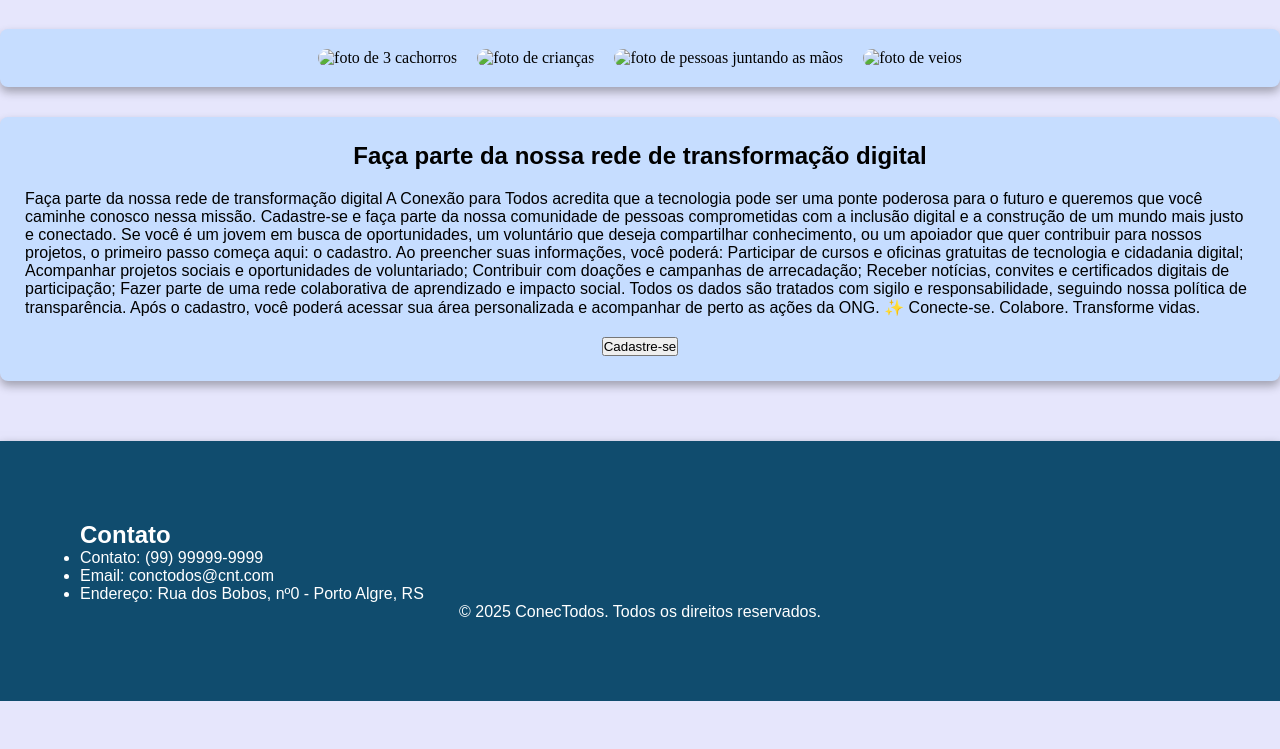
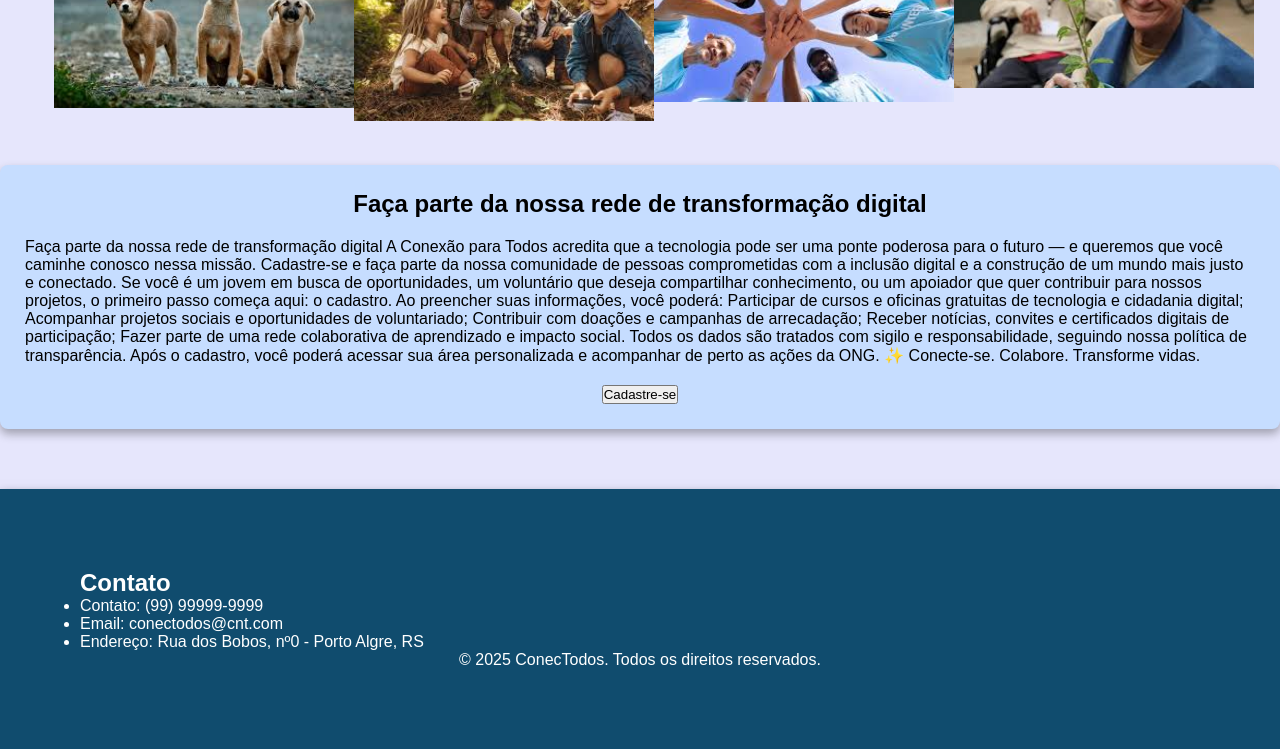
Before and after one commit to harrisonernesto12/ONG-ConecTodos1, a plain HTML site: page projetos.html in a window 1280 px wide. Shown: the part 619-1368 px from the top of the page. Before the commit the page ends 1320 px from the top, so only its background shows below. Drawn offline with Linux system fonts and the light colour scheme.

Commit message:
inclusão de imagens e botão do cadastro

```diff
--- a/projetos.html
+++ b/projetos.html
@@ -1,6 +1,5 @@
 <!DOCTYPE html>
 <html lang="pt-BR">
-
 <head>
     <meta charset="UTF-8">
     <meta name="viewport" content="width=device-width, initial-scale=1.0">
@@ -55,8 +54,7 @@
       <button type="button" id="closeLogin">Cancelar</button>
     </div>
     <p id="loginError" style="color:#b00"></p>
-  </form>
-</div>
+  </form></div>
 
 <body>
     <div class="title1">
@@ -98,9 +96,8 @@
   </div>
      </div>
 
-<h1>Mídias</h1>
-
   <div class="midias">
+      <p>Mídias</p>
 
       <div><img src="/assets/fotosDasMidias/ft1.jpg" alt="foto de 3 cachorros"></div>
       <div><img src="/assets/fotosDasMidias/ft2.jpg" alt="foto de crianças"></img></img></img></div>
@@ -111,20 +108,27 @@
      <div class=cadastro-conteiner>
        <h2>Faça parte da nossa rede de transformação digital</h2>
        <p>Faça parte da nossa rede de transformação digital
-      A Conexão para Todos acredita que a tecnologia pode ser uma ponte poderosa para o futuro e queremos que você
-      caminhe conosco nessa missão.
-      Cadastre-se e faça parte da nossa comunidade de pessoas comprometidas com a inclusão digital e a construção de um
-      mundo mais justo e conectado.
-      Se você é um jovem em busca de oportunidades, um voluntário que deseja compartilhar conhecimento, ou um apoiador
-      que quer contribuir para nossos projetos, o primeiro passo começa aqui: o cadastro.
+
+A Conexão para Todos acredita que a tecnologia pode ser uma ponte poderosa para o futuro — e queremos que você caminhe conosco nessa missão.
+Cadastre-se e faça parte da nossa comunidade de pessoas comprometidas com a inclusão digital e a construção de um mundo mais justo e conectado.
+
+Se você é um jovem em busca de oportunidades, um voluntário que deseja compartilhar conhecimento, ou um apoiador que quer contribuir para nossos projetos, o primeiro passo começa aqui: o cadastro.
+
 Ao preencher suas informações, você poderá:
+
 Participar de cursos e oficinas gratuitas de tecnologia e cidadania digital;
+
 Acompanhar projetos sociais e oportunidades de voluntariado;
+
 Contribuir com doações e campanhas de arrecadação;
+
 Receber notícias, convites e certificados digitais de participação;
+
 Fazer parte de uma rede colaborativa de aprendizado e impacto social.
+
 Todos os dados são tratados com sigilo e responsabilidade, seguindo nossa política de transparência.
 Após o cadastro, você poderá acessar sua área personalizada e acompanhar de perto as ações da ONG.
+
 ✨ Conecte-se. Colabore. Transforme vidas.</p>
 
    <a href="cadastro.html"> <button>Cadastre-se</button></a>
@@ -141,7 +145,7 @@
       <ul>
         <h2>Contato</h2>
         <li>Contato: (99) 99999-9999</li>
-      <li>Email: conctodos@cnt.com</li>
+        <li>Email: conectodos@cnt.com</li>
         <li>Endereço: Rua dos Bobos, nº0 - Porto Algre, RS</li>
       </ul>
     </div>
--- a/styles.css
+++ b/styles.css
@@ -3,14 +3,13 @@
     padding: 0;
     box-sizing: border-box;
 }
-
-body {
+body{
     display: grid;
-    background-color: rgb(230, 230, 252);
+    background-color:  rgb(230, 230, 252);
     gap: 30px;
 }
 
-.title1 {
+.title1{
  font-family: Arial;
  color: rgb(38, 197, 65);
  background-color: rgb(255, 255, 255);
@@ -29,7 +28,7 @@ body {
 
 }
 
-.card {
+.card{
     display: flex;
     flex-direction: column;
     justify-content: space-between;
@@ -45,7 +44,6 @@ body {
     text-align: center;
 
 }
-
 .card img {
     width: 100%;
     border-radius: 8px
@@ -60,7 +58,6 @@ body {
     cursor: pointer;
     border: none;
 }
-
 .card button:hover {
     background-color: rgb(204, 0, 0);
 }
@@ -76,20 +73,18 @@ header {
     box-shadow: 0 5px 10px rgba(0, 0, 0, 0.5);
 
 }
-
-.conteiner-logo {
+.conteiner-logo{
     display: flex;
-    align-items: center;
+    align-items: center ;
 }
 
-header nav a {
+header nav a{
     color: rgb(255, 255, 255);
     text-decoration: none;
     margin: 0 10px;
     font-weight: bold;
 }
-
-footer {
+footer{
     display: flex;
     flex-direction: column;
     background-color: rgb(16, 76, 110);
@@ -100,11 +95,11 @@ footer {
     margin-top: 30px;
 }
 
-footer span {
+footer span{
     text-align: center;
 }
 
-.conteiner-mvv {
+.conteiner-mvv{
     display: flex;
     flex-direction: column;
     align-items: center;
@@ -119,7 +114,7 @@ footer span {
 }
 
 
-.card-mvv {
+.card-mvv{
     background-color: rgb(16, 76, 110);
     color: white;
     padding: 40px;
@@ -167,7 +162,7 @@ footer span {
 }
 
 .btn-login {
-    color: rgb(255, 255, 255);
+    color:rgb(255, 255, 255);
     font-family: Arial, Helvetica, sans-serif;
     padding: 10px;
     background-color: rgb(230, 6, 6);
@@ -216,34 +211,21 @@ header img {
     justify-content: center;
     border-radius: 50px;
     background-color: rgb(0, 120, 255);
-}
+}´
 
-´ .pic-conteiner img {
+.pic-conteiner img{
     width: 200px;
 
 }
 
-.midias {
+.midias{
   display: flex;
-    justify-content: center;
-    align-items: center;
-    gap: 20px;
-    padding: 20px;
-    background-color: rgb(198, 221, 255);
-    box-shadow: 0 5px 10px rgba(0, 0, 0, 0.3);
-    border-radius: 8px;
+  padding:10px;
+
 }
 
-.midias img {
+.midias img{
     width: 300px;
-    gap: 10px;
     height: auto;
     object-fit: contain;
-    border-radius: 10px;
 }
-
-h1 {
-    font-family: 'Segoe UI', Tahoma, Geneva, Verdana, sans-serif;
-    color: rgb(124, 12, 12);
-    margin-bottom: 15px;
-}
```
Also changed, not shown: Index.html (renamed from index.html, +1 -1 lines), cadastro.html (renamed from cadatro.html, +1 -6 lines), assets/LogoCnt.png (added), assets/boypc.png (added), assets/childspc.png (added), assets/concientizacao.png (added), assets/foto-index.jpg (added), assets/fotosDasMidias/ft1.jpg (added), assets/fotosDasMidias/ft2.jpg (added), assets/fotosDasMidias/ft3.jpg (added), assets/fotosDasMidias/ft4.jpg (added), assets/inlcusaoindex.jpg (added), assets/pessoa.png (added). Lines whose indentation alone changed are shown as unchanged.
